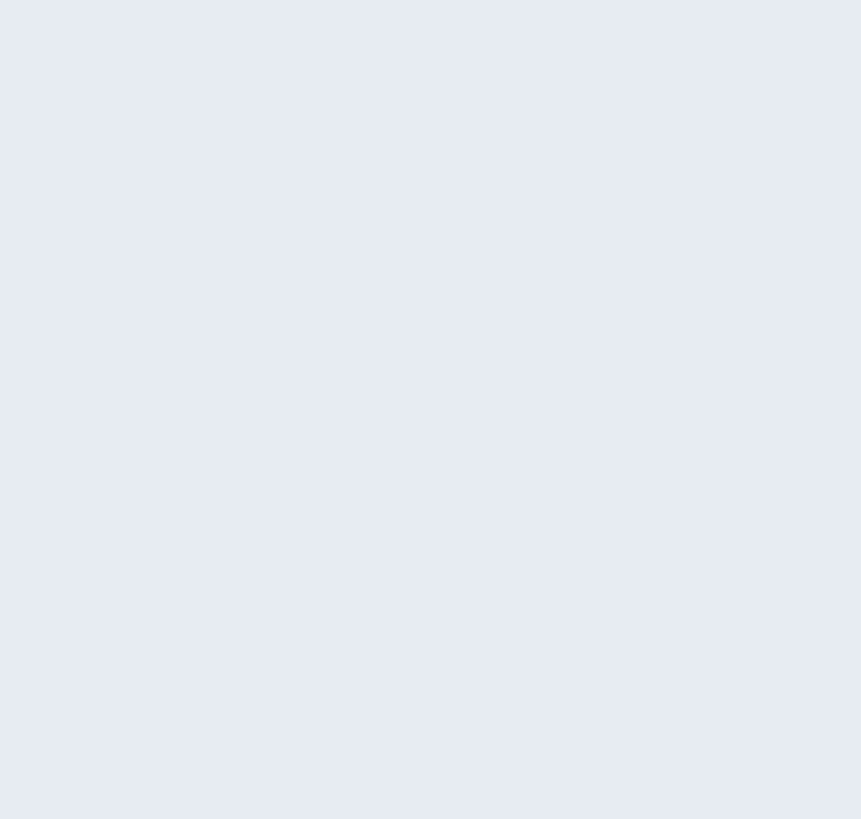
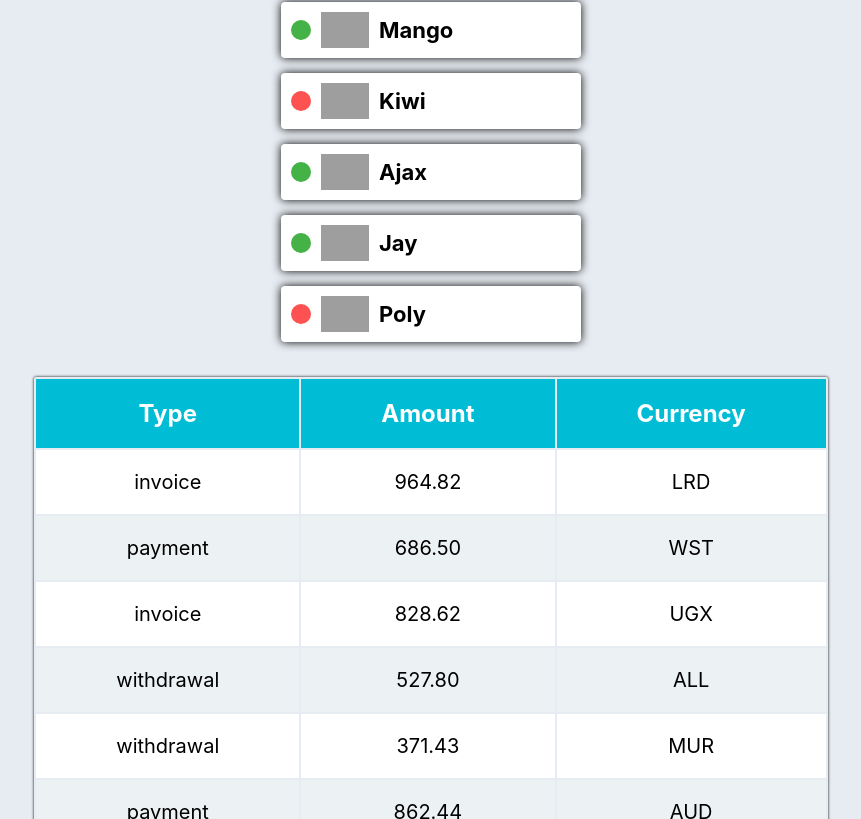
Before and after one commit to MyagkiyBogdan/goit-react-hw-01-components, a React (Create React App) app: page / in a window 1280 px wide. Shown: the part 661-1480 px from the top of the page, without its empty margins (209-1070 px from the left). Before the commit the page ends 800 px from the top, so only its background shows below. Built offline with nearby package versions, Linux system fonts and the light colour scheme; grey boxes are pictures that could not be loaded.

Commit message:
3 and 4 component added

```diff
--- a/src/components/App.jsx
+++ b/src/components/App.jsx
@@ -2,6 +2,11 @@ import Profile from './Profile/Profile';
 import user from './Profile/user.json';
 import Statistics from './Statistics/Statistics';
 import data from './Statistics/data.json';
+import FriendList from './FriendList/FriendList';
+import friends from './FriendList/friends.json';
+import FriendListItem from './FriendList/FriendListItem';
+import TransactionHistory from './TransactionHistory/TransactionHistory';
+import transactions from './TransactionHistory/transactions.json';
 
 export const App = () => {
   return (
@@ -18,6 +23,19 @@ export const App = () => {
         <Statistics title="Upload stats" stats={data} />
         <Statistics stats={data} />
       </>
+      <FriendList friends={friends}>
+        {/* Вариант без жесткой привзяки FriendListItem к FriendList с использованием children. Альтернативный вариант с прокидываением пропсов находится в компоненте FriendList. */}
+
+        {friends.map(friend => (
+          <FriendListItem
+            key={friend.id}
+            avatar={friend.avatar}
+            name={friend.name}
+            isOnline={friend.isOnline}
+          />
+        ))}
+      </FriendList>
+      <TransactionHistory items={transactions} />
     </div>
   );
 };
--- /dev/null
+++ b/src/components/FriendList/FriendList.jsx
@@ -0,0 +1,29 @@
+import PropTypes from 'prop-types';
+import styles from './FriendList.module.css';
+import FriendListItem from './FriendListItem';
+function FriendList({ friends, children }) {
+  // Переменная friends и импорт нужны для альтернативного варианта
+
+  return (
+    <ul className={styles.friendList}>
+      {children}
+
+      {/* Альтернативный вариант с передачей прокидываением пропсов для FriendListItem через FriendList */}
+
+      {/* {friends.map(friend => (
+        <FriendListItem
+          key={friend.id}
+          avatar={friend.avatar}
+          name={friend.name}
+          isOnline={friend.isOnline}
+        />
+      ))} */}
+    </ul>
+  );
+}
+
+FriendList.propTypes = {
+  friends: PropTypes.array.isRequired,
+};
+
+export default FriendList;
--- /dev/null
+++ b/src/components/FriendList/FriendList.module.css
@@ -0,0 +1,4 @@
+.friendList {
+  max-width: 300px;
+  margin: 35px auto;
+}
--- /dev/null
+++ b/src/components/FriendList/FriendListItem.jsx
@@ -0,0 +1,30 @@
+import PropTypes from 'prop-types';
+import styles from './FriendListItem.module.css';
+
+function FriendListItem({ avatar, name, isOnline }) {
+  const onlineClasses = [styles.status];
+
+  isOnline
+    ? onlineClasses.push(styles.statusOnline)
+    : onlineClasses.push(styles.statusOffline);
+
+  return (
+    <li className={styles.item}>
+      <span className={onlineClasses.join(' ')}></span>
+      <img
+        className={styles.avatar}
+        src={avatar}
+        alt="User avatar"
+        width="48"
+      />
+      <p className={styles.name}>{name}</p>
+    </li>
+  );
+}
+export default FriendListItem;
+
+FriendListItem.propTypes = {
+  avatar: PropTypes.string.isRequired,
+  name: PropTypes.string.isRequired,
+  isOnline: PropTypes.bool.isRequired,
+};
--- /dev/null
+++ b/src/components/FriendList/FriendListItem.module.css
@@ -0,0 +1,38 @@
+.item {
+  border-radius: 4px;
+  box-shadow: 0 0 10px #000;
+  background-color: #fff;
+  display: flex;
+  align-items: center;
+}
+
+.item:not(:last-child) {
+  margin-bottom: 15px;
+}
+
+.status {
+  display: block;
+  width: 20px;
+  height: 20px;
+  border-radius: 50%;
+  margin-left: 10px;
+  margin-right: 10px;
+}
+
+.statusOnline {
+  background-color: #45b248;
+}
+
+.statusOffline {
+  background-color: #fe5151;
+}
+
+.avatar {
+  margin: 10px 0;
+}
+
+.name {
+  margin-left: 10px;
+  font-size: 22px;
+  font-weight: 700;
+}
--- /dev/null
+++ b/src/components/TransactionHistory/TransactionHistory.jsx
@@ -0,0 +1,32 @@
+import PropTypes from 'prop-types';
+import styles from './TransactionHistory.module.css';
+
+function TransactionHistory({ items }) {
+  return (
+    <table className={styles.transactionHistory}>
+      <thead className={styles.title}>
+        <tr>
+          <th className={styles.tableBox}>Type</th>
+          <th className={styles.tableBox}>Amount</th>
+          <th className={styles.tableBox}>Currency</th>
+        </tr>
+      </thead>
+
+      <tbody>
+        {items.map(({ id, type, amount, currency }) => (
+          <tr key={id} className={styles.tableRow}>
+            <td className={styles.tableBox}>{type}</td>
+            <td className={styles.tableBox}>{amount}</td>
+            <td className={styles.tableBox}>{currency}</td>
+          </tr>
+        ))}
+      </tbody>
+    </table>
+  );
+}
+
+TransactionHistory.propTypes = {
+  items: PropTypes.array.isRequired,
+};
+
+export default TransactionHistory;
--- /dev/null
+++ b/src/components/TransactionHistory/TransactionHistory.module.css
@@ -0,0 +1,25 @@
+.transactionHistory {
+  font-size: 20px;
+  text-align: center;
+  margin: 0 auto 25px;
+  border-radius: 2px;
+  box-shadow: 0 0 3px #000;
+}
+
+.title {
+  background-color: #00bcd5;
+  color: #fff;
+  font-size: 24px;
+}
+
+.tableBox {
+  padding: 20px 80px;
+}
+
+.tableRow:nth-child(odd) {
+  background-color: #fff;
+}
+
+.tableRow:nth-child(even) {
+  background-color: #ecf1f3;
+}
```
